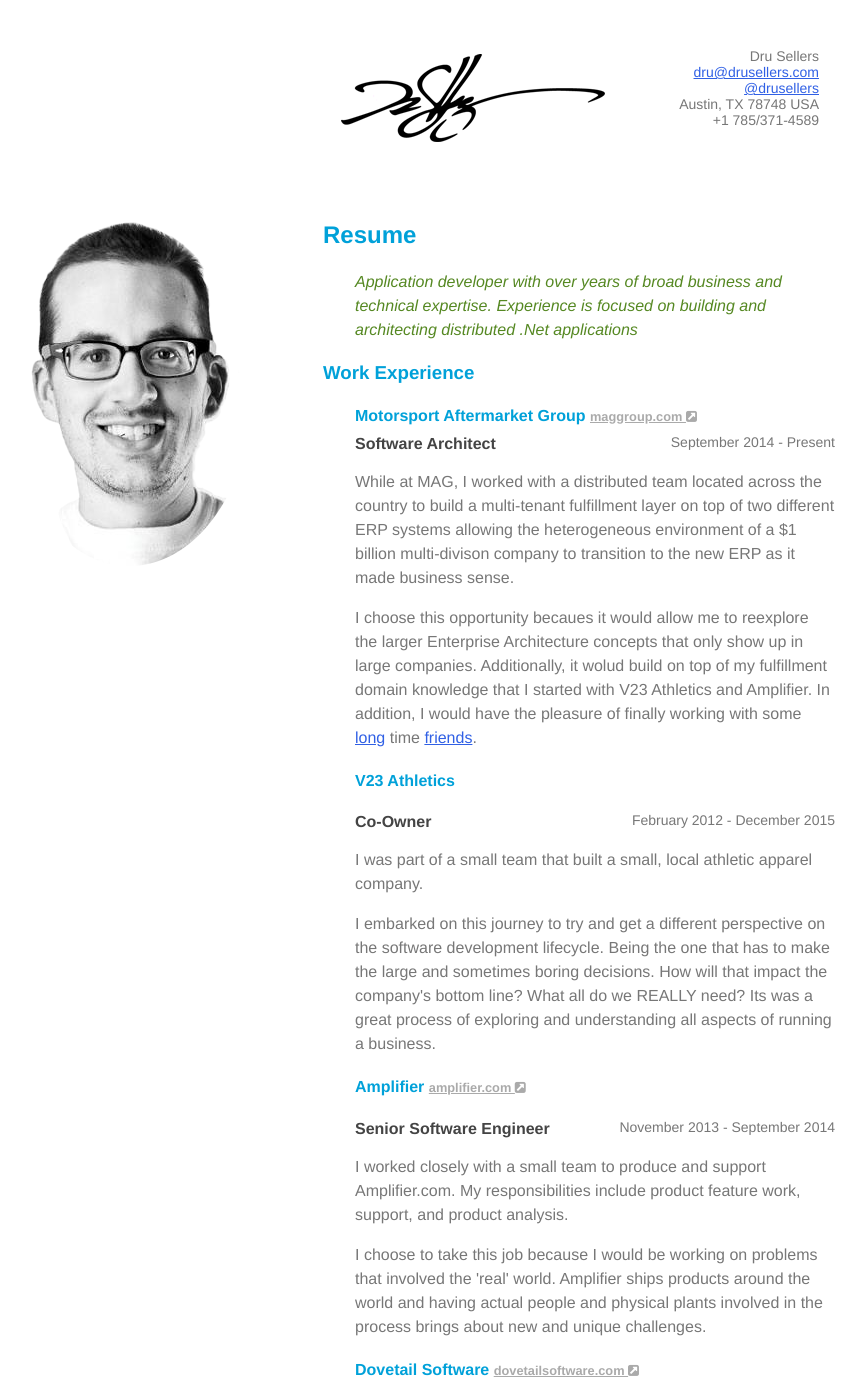
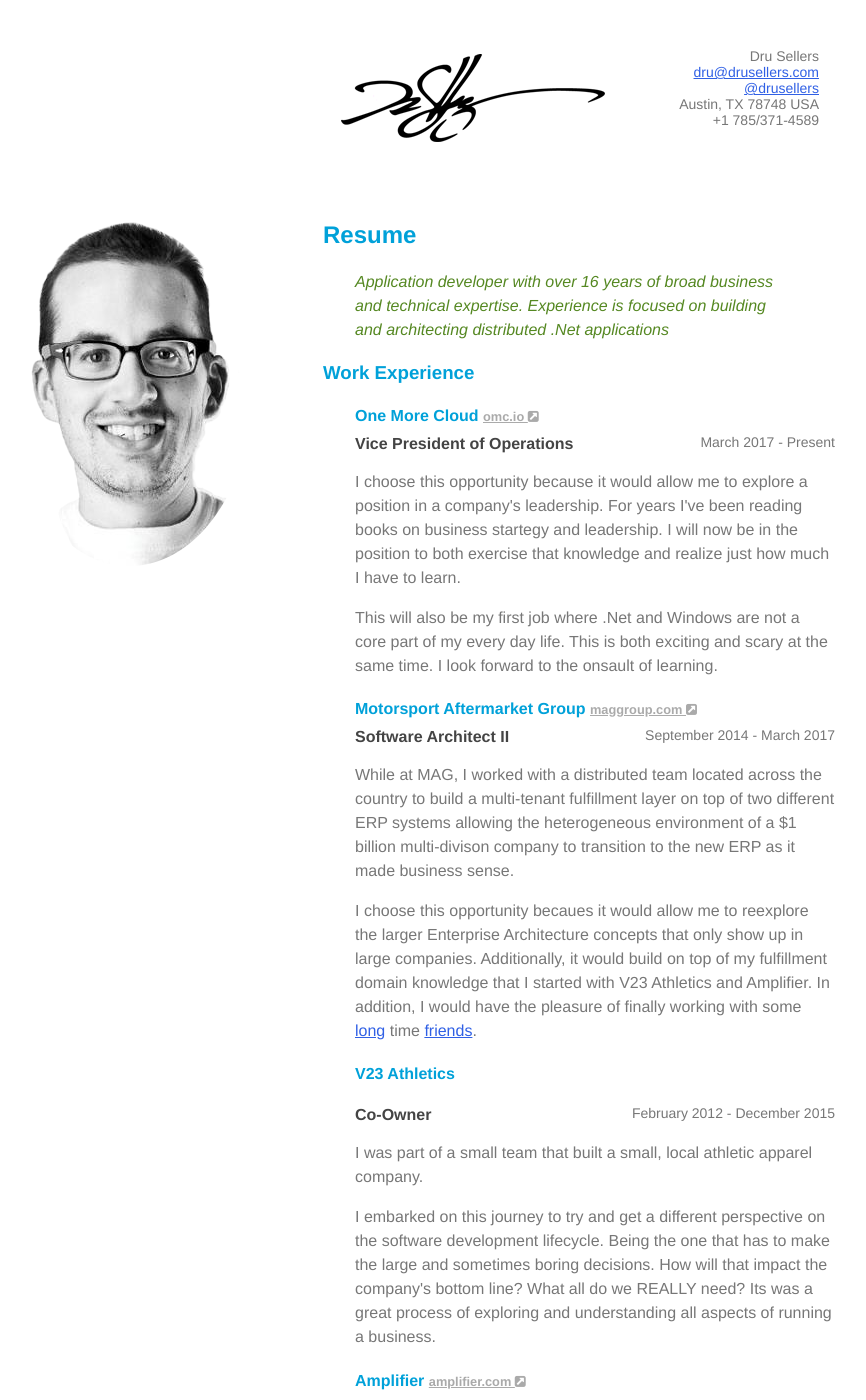
Before and after one commit to drusellers/drusellers.github.io, a Jekyll site: the page built from resume.html, in a window 1280 px wide and 1400 px high. Shown: the whole window, without its empty margins (61-927 px from the left). Built offline with Jekyll 4.4.1, drawn with Linux system fonts in a browser that asks for light colours; nearby versions of some CDN libraries.

Commit message:
Update resume

```diff
--- a/resume.html
+++ b/resume.html
@@ -2,6 +2,7 @@
 layout: default
 logo: logo-black
 bodyId: resume
+exp: 16
 ---
 <div class="mw6 mw6-ns center">
   <!-- play with print styles here -->
@@ -15,19 +16,44 @@
     <div class="pic"><img src="/images/pic.png" /></div>
 
     <blockquote class="ml4 measure lh-copy">
-      Application developer with over {{exp}} years of broad business and technical expertise. Experience is focused on building and architecting distributed .Net applications
+      Application developer with over {{ page.exp }} years of broad business and technical expertise. Experience is focused on building and architecting distributed .Net applications
     </blockquote>
 
     <h3 class="measure lh-title">Work Experience</h3>
 
     <div class="experience ml4">
+      <h4 class="measure lh-title mb2">One More Cloud <small><a href="http://www.omc.io/" target="_blank">omc.io <i class="fa fa-external-link-square"></i></a></small></h4>
+      <ul  class="list ma0 pa0 cf">
+        <li class="title measure lh-title fl w-50">
+          Vice President of Operations
+        </li>
+        <li class="time measure lh-title fl w-50 f6 tr">
+          March 2017 - Present
+        </li>
+      </ul>
+
+      <div style="clear:both;"></div>
+
+      <p class="measure lh-copy">
+        I choose this opportunity because it would allow me to explore a position
+        in a company's leadership. For years I've been reading books on business
+        startegy and leadership. I will now be in the position to both exercise
+        that knowledge and realize just how much I have to learn.
+      </p>
+      <p class="measure lh-copy">
+        This will also be my first job where .Net and Windows are not a core part
+        of my every day life. This is both exciting and scary at the same time.
+        I look forward to the onsault of learning.
+      </p>
+    </div>
+    <div class="experience ml4">
       <h4 class="measure lh-title mb2">Motorsport Aftermarket Group <small><a href="http://www.maggroup.com/" target="_blank">maggroup.com <i class="fa fa-external-link-square"></i></a></small></h4>
       <ul  class="list ma0 pa0 cf">
         <li class="title measure lh-title fl w-50">
-          Software Architect
+          Software Architect II
         </li>
         <li class="time measure lh-title fl w-50 f6 tr">
-          September 2014 - Present
+          September 2014 - March 2017
         </li>
       </ul>
 
@@ -42,7 +68,7 @@
       <p class="measure lh-copy">
         I choose this opportunity becaues it would allow me to reexplore the larger
         Enterprise Architecture concepts that only show up in large companies.
-        Additionally, it wolud build on top of my fulfillment domain knowledge
+        Additionally, it would build on top of my fulfillment domain knowledge
         that I started with V23 Athletics and Amplifier. In addition, I would
         have the pleasure of finally working with some <a href="https://twitter.com/dahlbyk" target="_blank">long</a>
         time <a href="https://twitter.com/TimBarcz" target="_blank">friends</a>.
```
